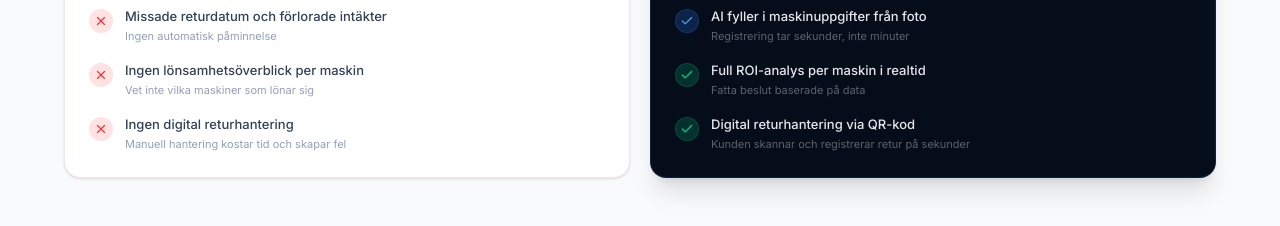
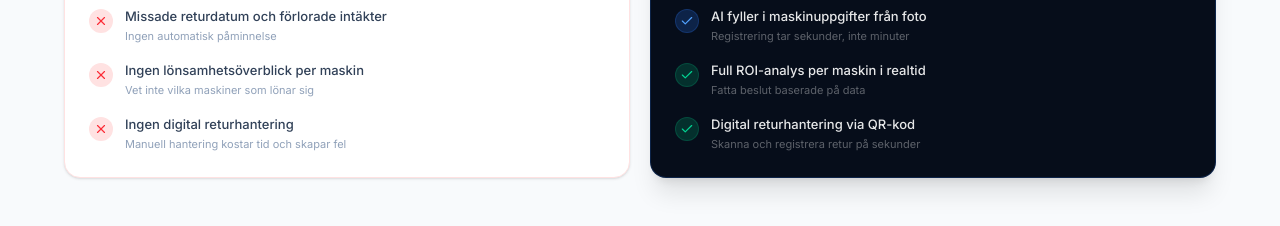
Before and after one commit to DavidWestlundcode/Fleetrent, a Next.js app: page / in a window 1280 px wide. Shown: the part 1880-2106 px from the top of the page. Built offline with nearby package versions, Linux system fonts and the light colour scheme.

Commit message:
Landing: fix QR return subtext

```diff
--- a/src/app/page.tsx
+++ b/src/app/page.tsx
@@ -561,7 +561,7 @@ export default function LandingPage() {
                     { icon: Check, text: 'Automatiska notiser och påminnelser', sub: 'Aldrig mer missade returdatum', color: 'bg-emerald-500/20 text-emerald-400 border border-emerald-500/20' },
                     { icon: Check, text: 'AI fyller i maskinuppgifter från foto', sub: 'Registrering tar sekunder, inte minuter', color: 'bg-blue-500/20 text-blue-400 border border-blue-500/20' },
                     { icon: Check, text: 'Full ROI-analys per maskin i realtid', sub: 'Fatta beslut baserade på data', color: 'bg-emerald-500/20 text-emerald-400 border border-emerald-500/20' },
-                    { icon: Check, text: 'Digital returhantering via QR-kod', sub: 'Kunden skannar och registrerar retur på sekunder', color: 'bg-emerald-500/20 text-emerald-400 border border-emerald-500/20' },
+                    { icon: Check, text: 'Digital returhantering via QR-kod', sub: 'Skanna och registrera retur på sekunder', color: 'bg-emerald-500/20 text-emerald-400 border border-emerald-500/20' },
                   ].map(({ icon: Icon, text, sub, color }) => (
                     <div key={text} className="flex gap-3">
                       <div className={`w-6 h-6 rounded-full flex items-center justify-center shrink-0 mt-0.5 ${color}`}>
```
